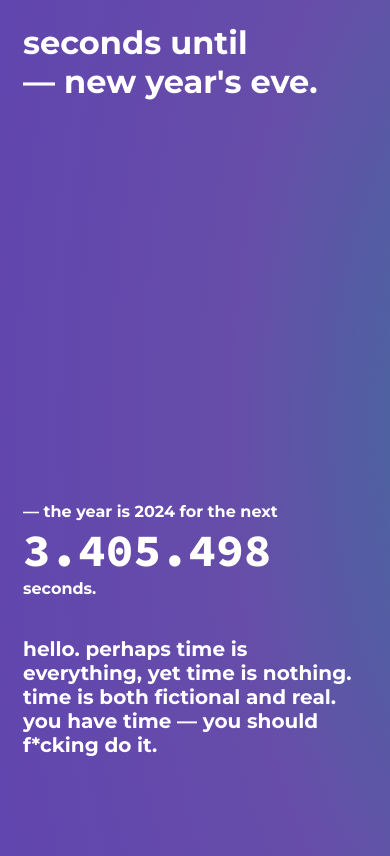
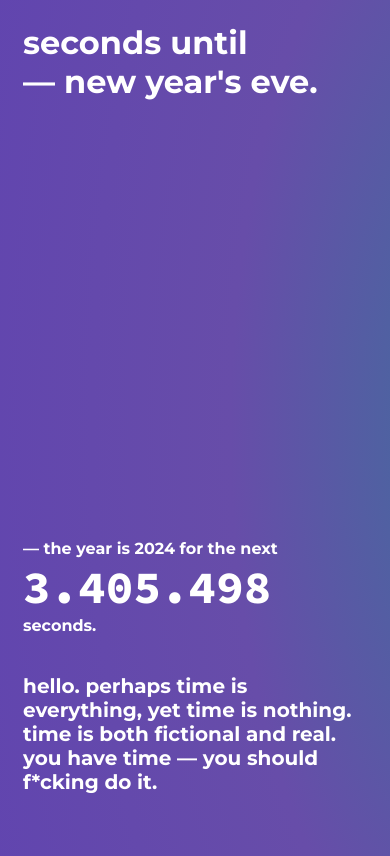
Before and after one commit to PolyzosFotios/tillnewyear, a plain HTML site: page index.html in a window 390 px wide. Drawn offline with Linux system fonts and the light colour scheme.

Commit message:
upload_04

```diff
--- a/index.html
+++ b/index.html
@@ -6,6 +6,7 @@
         <title>we do have time.</title>
         <link rel="stylesheet" href="styles.css">
         <script src="script.js" defer></script>
+        <link rel="shortcut icon" href="favicon.ico" type="image/x-icon">
     </head>
     <body>
         <div id="title">
@@ -21,6 +22,6 @@
 
         <br>
 
-        <div class="text">hello. perhaps time is everything, yet time is nothing. time is both fictional and real.<br>you have time — you should f*cking do it.</div><br><br><br><br>
+        <div class="text">hello. perhaps time is everything, yet time is nothing. time is both fictional and real.<br>you have time — you should f*cking do it.</div><br>
     </body>
 </html>
--- a/styles.css
+++ b/styles.css
@@ -87,6 +87,7 @@ body {
     }
 
     .text{
+        padding-bottom: 20px;
         font-weight: 600;
         font-size: 20px;
     }
```
Also changed, not shown: favicon.ico (added).
